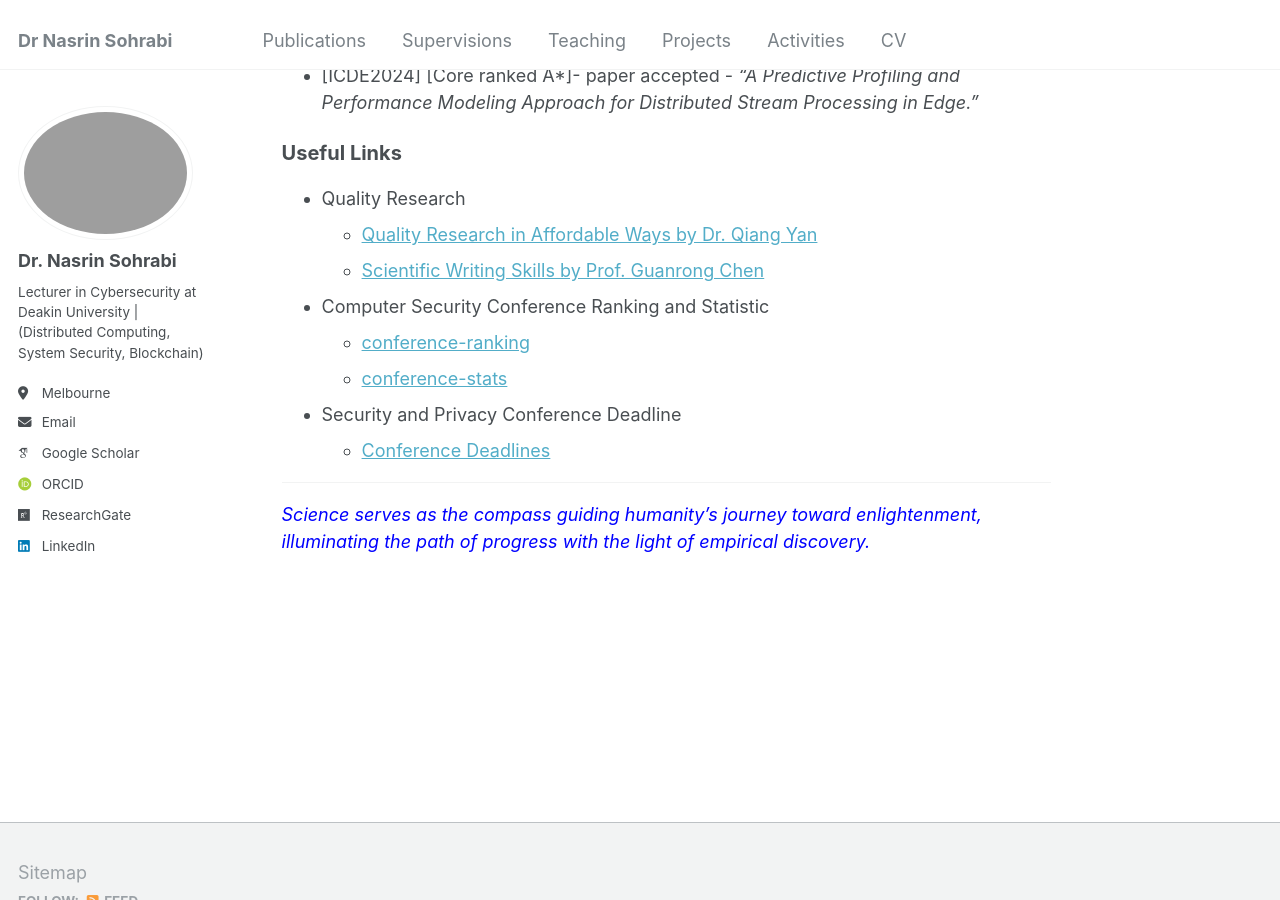
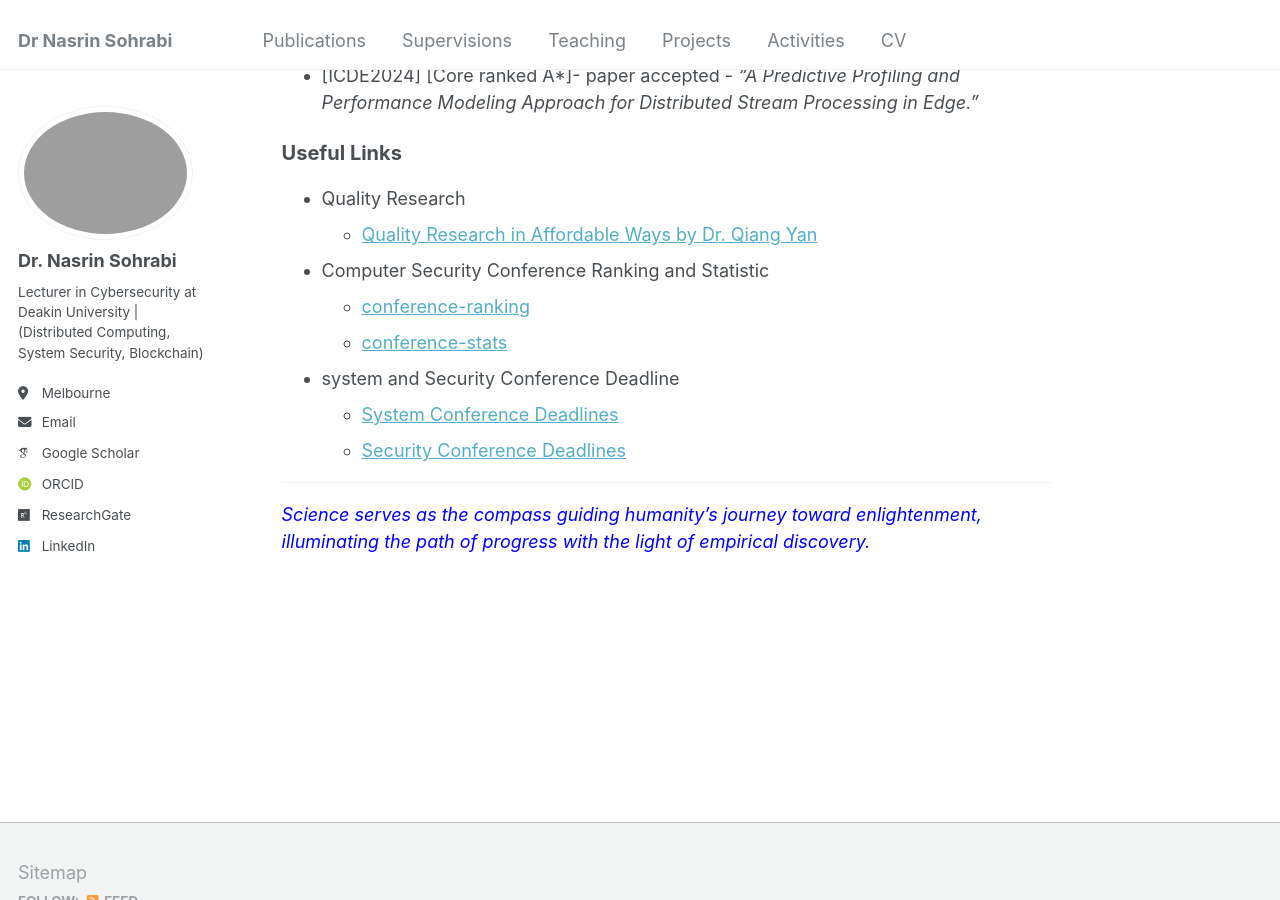
Before and after one commit to Nasrin-Sohrabi/Nasrin-Sohrabi.github.io, a Jekyll site: the page built from _pages/about.md, in a window 1280 px wide and 900 px high, scrolled down 1506 px. Built offline with Jekyll 4.4.1, drawn with Linux system fonts in a browser that asks for light colours; some web fonts are replaced.

```diff
--- a/_pages/about.md
+++ b/_pages/about.md
@@ -53,14 +53,14 @@
 ======
   * Quality Research
      * <a href= "http://www.mysmu.edu/phdis2008/qiang.yan.2008/Doc/Quality%20Research%20in%20Affordable%20Way.pdf">Quality Research in Affordable Ways by Dr. Qiang Yan</a>
-     * <a href= "http://www.ee.cityu.edu.hk/~gchen/pdf/Writing.pdf"> Scientific Writing Skills by Prof. Guanrong Chen</a>
 
   * Computer Security Conference Ranking and Statistic
      * <a href= "http://jianying.space/conference-ranking.html">conference-ranking</a>
      * <a href="http://faculty.cs.tamu.edu/guofei/sec_conf_stat.htm">conference-stats</a>
 
-  * Security and Privacy Conference Deadline
-     * <a href= "https://sec-deadlines.github.io/">Conference Deadlines</a>
+  * system and Security Conference Deadline
+     * <a href="https://dants.github.io/index_sysvenues_deadline.html"> System Conference Deadlines </a>
+     * <a href= "https://sec-deadlines.github.io/">Security Conference Deadlines</a>
 
 ***
 <span style="font-style: italic; color:blue;"> Science serves as the compass guiding humanity's journey toward enlightenment, illuminating the path of progress with the light of empirical discovery.</span>
--- a/_pages/activities.html
+++ b/_pages/activities.html
@@ -1,6 +1,6 @@
 ---
 layout: archive
-title: "Activities"
+<!-- title: "Activities" -->
 permalink: /activities/
 author_profile: true
 ---
--- a/_pages/publications.html
+++ b/_pages/publications.html
@@ -6,7 +6,7 @@
 ---
 
 {% if site.author.googlescholar %}
-  <div class="wordwrap">An up to date list of my publications is on my google scholar page. <a href="{{site.author.googlescholar}}">my Google Scholar profile</a>. </div>
+  <div class="wordwrap">An up to date list of my publications is on<a href="{{site.author.googlescholar}}">my Google Scholar profile</a>.</div>
 {% endif %}
 
 {% include base_path %}
```
